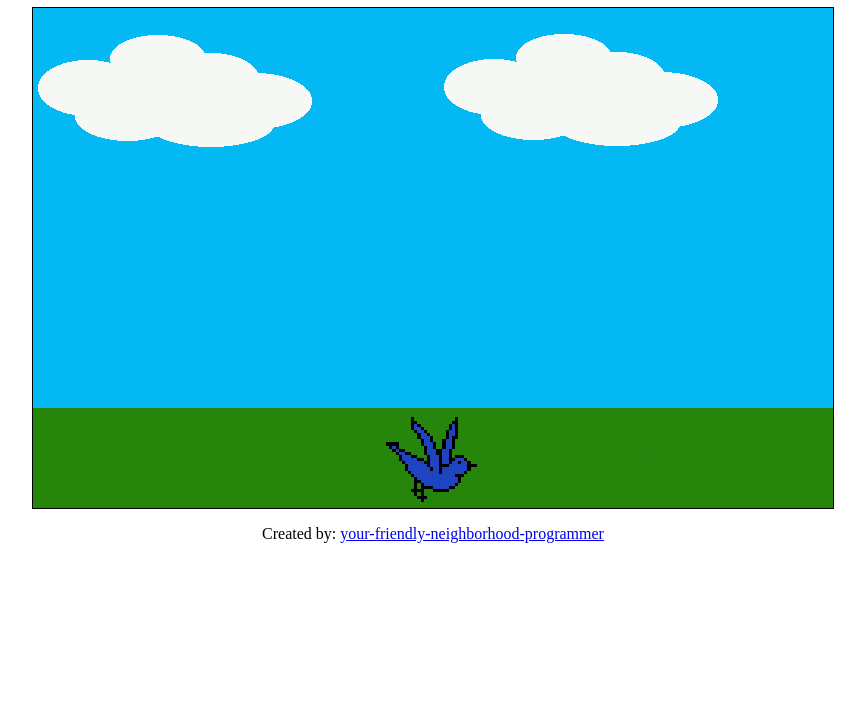
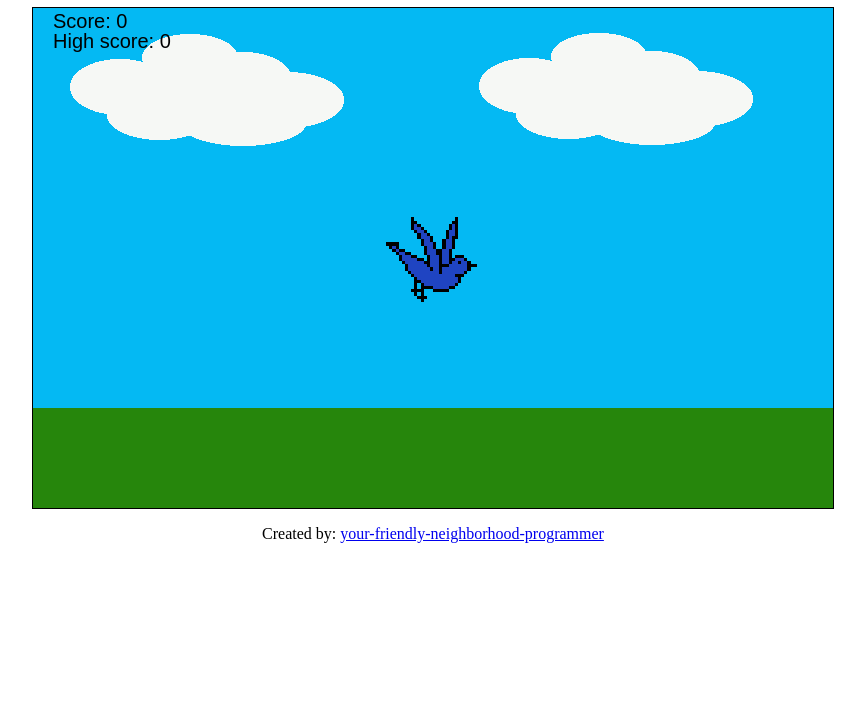
Before and after one commit to your-friendly-neighborhood-programmer/FlappyBurb, a plain HTML site: page index.html in a window 1280 px wide. Shown: the part 81-800 px from the top of the page, without its empty margins (207-1072 px from the left). Drawn offline with Linux system fonts and the light colour scheme.

Commit message:
all the shit i've done today

```diff
--- a/index.html
+++ b/index.html
@@ -1,11 +1,11 @@
 <!DOCTYPE html>
 <html>
     <head>
-        <title>Wingy Dings</title>
+        <title>Flappy Burb</title>
         <link rel="stylesheet" type="text/css" href="./style.css">
     </head>
     <body>
-        <h1>Wingy Dings</h1>
+        <h1>Flappy Burb</h1>
         <canvas id="canvas" width="800" height="500"></canvas>
         <footer>
             <p>Created by: <a href="https://github.com/your-friendly-neighborhood-programmer">your-friendly-neighborhood-programmer</a></p>
--- a/script.js
+++ b/script.js
@@ -1,62 +1,167 @@
-window.onload = function() {
 const canvas = document.getElementById('canvas');
 const ctx = canvas.getContext('2d');
-    let background = new Image();
-    background.src = "./assets/background.png";
-    let bird = new Image();
-    bird.src = "./assets/birdy.png";
-    bird.onload = function() {
-        Animation();
-    };
-    let birdShift = 0;
-    let birdFrameWidth = 100;
-    let birdFrameHeight = 100;
-    let birdTotalFrames = 2;
-    let birdCurrentFrame = 0;
-    let birdCanvasPositionX = 350;
-    let birdCanvasPositionY = 200;
-    let birdVerticalSpeed = 0;
-    let birdDrop = 2;
-    let birdLift = -10;
-    let backgroundShift = 0;
-    let backgroundFrameWidth = 800;
-    let backgroundFrameHeight = 500;
-    let backgroundTotalFrames = 15;
-    let backgroundCurrentFrame = 0;
-    let backgroundCanvasPositionX = 0;
-    let backgroundCanvasPositionY = 0;
+let lastTime = performance.now();
+let lastDelta = 0;
+let paused = true;
+let score = 0;
+let highScore = 0;
+
+// Player controls
 document.addEventListener('keydown', function(e) {
-        if (e.code === 'Space') {
-            birdVerticalSpeed = birdLift;
+    if (e.code = 'Space') {
+        bird.flap = true;
+        paused = false;
     }
 });
-    function Animation() {
-        setInterval(function() {
-            birdVerticalSpeed += birdDrop;
-            birdCanvasPositionY += birdVerticalSpeed;
-            if (birdCanvasPositionY > canvas.height - birdFrameHeight) {
-                birdCanvasPositionY = canvas.height - birdFrameHeight;
-                birdVerticalSpeed = 0;
+
+// blueprint for objects in the game
+class GameObject {
+    constructor(name, src, frameWidth, frameHeight, totalFrames, canvasPositionX, canvasPositionY, timePerFrame) {
+        this.name = name;
+        this.src = src;
+        this.sprite = new Image();
+        this.sprite.src = this.src;
+        this.frameWidth = frameWidth;
+        this.frameHeight = frameHeight;
+        this.totalFrames = totalFrames;
+        this.canvasPositionX = canvasPositionX;
+        this.canvasPositionY = canvasPositionY;
+        this.homeX = canvasPositionX;
+        this.homeY = canvasPositionY;
+        this.timePerFrame = timePerFrame;
+        this.frameCounter = 0;
+        this.currentFrame = 0;
+        this.shift = 0;
+    }
+    update(deltaTime) {
+        this.frameCounter += deltaTime;
+        if (this.frameCounter >= this.timePerFrame) {
+            this.frameCounter = 0;
+            this.currentFrame++;
         };
-            if (birdCanvasPositionY < 0) {
-                birdCanvasPositionY = 0;
-                birdVerticalSpeed = 0;
+        if (this.currentFrame >= this.totalFrames) {
+            this.currentFrame = 0;
         };
-            ctx.clearRect(0, 0, canvas.width, canvas.height);
-            ctx.drawImage(background, 0, backgroundShift, backgroundFrameWidth, backgroundFrameHeight, backgroundCanvasPositionX, backgroundCanvasPositionY, backgroundFrameWidth, backgroundFrameHeight);
-            backgroundShift += backgroundFrameHeight;
-            if (backgroundCurrentFrame === backgroundTotalFrames) {
-                backgroundShift = 0;
-                backgroundCurrentFrame = 0;
+        this.shift = this.currentFrame * this.frameHeight;
+    }
+    draw(deltaTime) {
+        ctx.drawImage(this.sprite, 0, this.shift, this.frameWidth, this.frameHeight, this.canvasPositionX, this.canvasPositionY, this.frameWidth, this.frameHeight);
+    }
+    right() {
+        return (this.canvasPositionX + this.frameWidth -15)
+    }
+    bottom() {
+        return (this.canvasPositionY + this.frameHeight -10);
+    }
+    collidingWith(obs) {
+        if (this.right() >= obs.canvasPositionX && this.canvasPositionX <= obs.right()) {
+            if (this.bottom() >= obs.canvasPositionY && (this.canvasPositionY + 15) <= obs.bottom()) {
+                return true;
+            }
+        }
+        return false;
+    }
+    reset() {
+        this.canvasPositionX = this.homeX;
+        this.canvasPositionY = this.homeY;
+    }
+}
+
+class Obstacle extends GameObject {
+    constructor(name, src, frameWidth, frameHeight, totalFrames, canvasPositionX, canvasPositionY, timePerFrame, interval, changeRate, maxY, minY) {
+        super(name, src, frameWidth, frameHeight, totalFrames, canvasPositionX, canvasPositionY, timePerFrame);
+        this.interval = interval;
+        this.changeRate = changeRate;
+        this.maxY = maxY;
+        this.minY = minY;
+    }
+    update(deltaTime) {
+        this.canvasPositionX -= this.changeRate * deltaTime / 1000;
+        if (this.canvasPositionX < -250) {
+            this.canvasPositionX = canvas.width * 2;
+            this.canvasPositionY = Math.random() * (this.maxY - this.minY) + this.minY;
+        }
+    }
+}
+
+class Player extends GameObject {
+    constructor(name, src, frameWidth, frameHeight, totalFrames, canvasPositionX, canvasPositionY, timePerFrame) {
+        super(name, src, frameWidth, frameHeight, totalFrames, canvasPositionX, canvasPositionY, timePerFrame);
+        this.liftRate = -350;
+        this.drop = 150;
+        this.flap = false;
+    }
+    update(deltaTime) {
+        this.canvasPositionY += this.drop * deltaTime / 1000;
+        if (this.flap) {
+            this.canvasPositionY += this.liftRate * deltaTime / 1000;
+
+        }
+        if (this.canvasPositionY <= 0) {
+            this.canvasPositionY = 0;
+        }
+        this.frameCounter += deltaTime;
+        if (this.frameCounter >= this.timePerFrame && this.flap) {
+            this.frameCounter = 0;
+            this.currentFrame++;
+        }
+        if (this.currentFrame >= this.totalFrames) {
+            this.currentFrame = 0;
+            this.flap = false;
+        }
+        this.shift = this.currentFrame * this.frameHeight;
+    }
+}
+
+const background = new GameObject('background', './assets/background.png', 800, 500, 15, 0, 0, 1000/6);
+const treeTrunk = new Obstacle('treeTrunk', './assets/treeTrunk.png', 150, 250, 1, canvas.width * 3, canvas.height - 250, 1000, 1000, 250, 250, 500);
+const balloon = new Obstacle('balloon', './assets/balloon.png', 80, 150, 1, canvas.width * 1.5, 0, 1000, 1000, 250, 0, 250);
+const bird = new Player('bird', './assets/birdy.png', 100, 100, 2, 350, 200, 1000/4);
+
+// Handles Game Logic for each frame and Animation
+function gameLoop(timestamp) {
+    let deltaTime = (timestamp - lastTime);
+    lastTime = timestamp;
+    update(deltaTime);
+    draw(deltaTime);
+    requestAnimationFrame(gameLoop);
+    if (bird.collidingWith(treeTrunk) || bird.collidingWith(balloon) || bird.bottom() > canvas.height) {
+        gameOver();
+    }
 };
-            backgroundCurrentFrame++;
-            ctx.drawImage(bird, 0, birdShift, birdFrameWidth, birdFrameHeight, birdCanvasPositionX, birdCanvasPositionY, birdFrameWidth, birdFrameHeight);
-            birdShift += birdFrameWidth;
-            if (birdCurrentFrame === birdTotalFrames) {
-                birdShift = 0;
-                birdCurrentFrame = 0;
+
+// Updates the game logic
+function update(deltaTime) {
+    if (paused) return;
+    score += deltaTime;
+    lastDelta = deltaTime;
+    background.update(deltaTime);
+    bird.update(deltaTime);
+    treeTrunk.update(deltaTime);
+    balloon.update(deltaTime);
 };
-            birdCurrentFrame++;
-        }, 100);
+
+// Draws the game
+function draw(deltaTime) {
+    background.draw(deltaTime);
+    treeTrunk.draw(deltaTime);
+    balloon.draw(deltaTime);
+    bird.draw(deltaTime);
+    ctx.font = "20px Arial";
+    ctx.fillText("Score: " + Math.floor(score / 10), 20, 20);
+    ctx.fillText("High score: " + Math.floor(highScore / 10), 20, 40);
 };
-};
+
+// Game over function
+function gameOver() {
+    paused = true;
+    background.reset();
+    treeTrunk.reset();
+    balloon.reset();
+    bird.reset();
+    highScore = highScore > score ? highScore : score;
+    score = 0;
+    localStorage.setItem("High Score", highScore);
+}
+highScore = localStorage.getItem("High Score") || 0;
+requestAnimationFrame(gameLoop);
```
Also changed, not shown: assets/balloon.png (added), assets/treeTrunk.png (added). Lines whose indentation alone changed are shown as unchanged.
